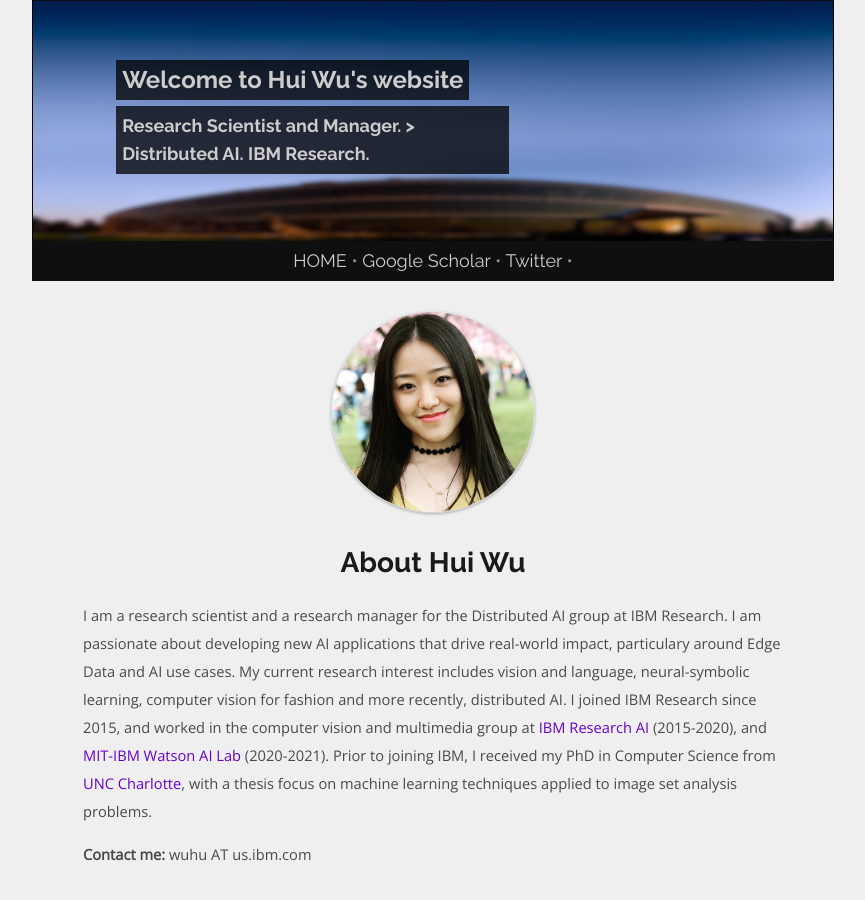
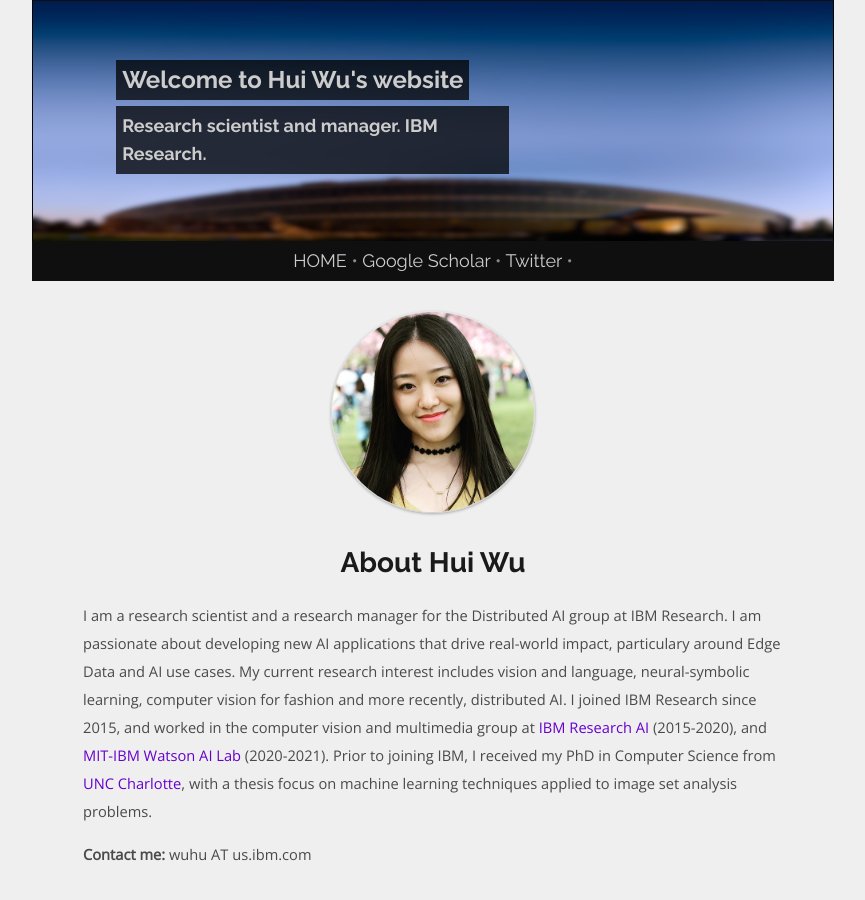
Before and after one commit to spacew/spacew.github.io, a Jekyll site: the page built from index.html, in a window 1280 px wide and 900 px high. Shown: the whole window, without its empty margins (207-1072 px from the left). Built offline with Jekyll 4.4.1, drawn with Linux system fonts in a browser that asks for light colours; the list of posts is cut into pages by our own code.

Commit message:
Update _config.yml

```diff
--- a/_config.yml
+++ b/_config.yml
@@ -2,9 +2,8 @@ title: Hui Wu Website
 email: wuhu@us.ibm.com
 greeting: Welcome to Hui Wu's website
 description: # > this means to ignore newlines until another tag
-    Research Scientist and Manager.
-    >
-    Distributed AI. IBM Research.
+    Research scientist and manager.
+    IBM Research.
 twitter: HuiWu_
 scholar: 1qByqaUAAAAJ&hl=en&oi=ao
 favicon: h.png
```
